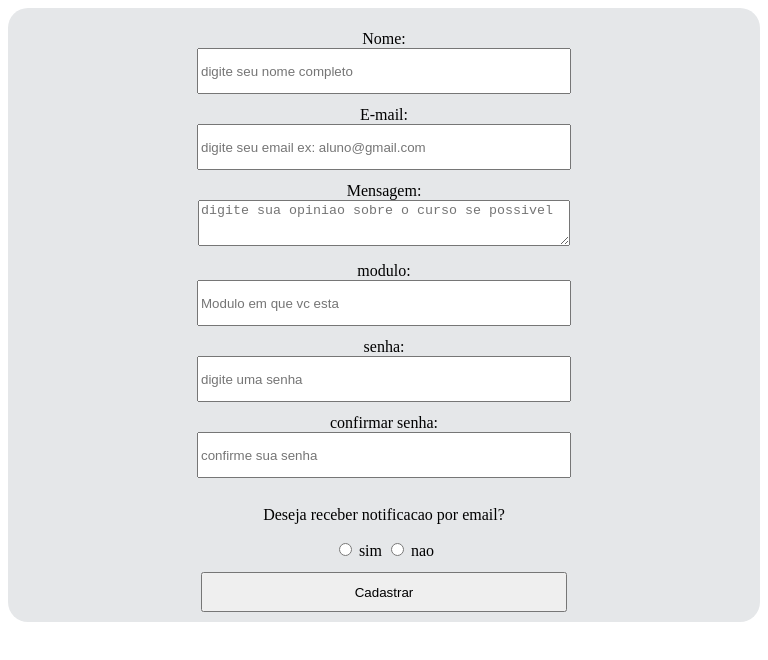
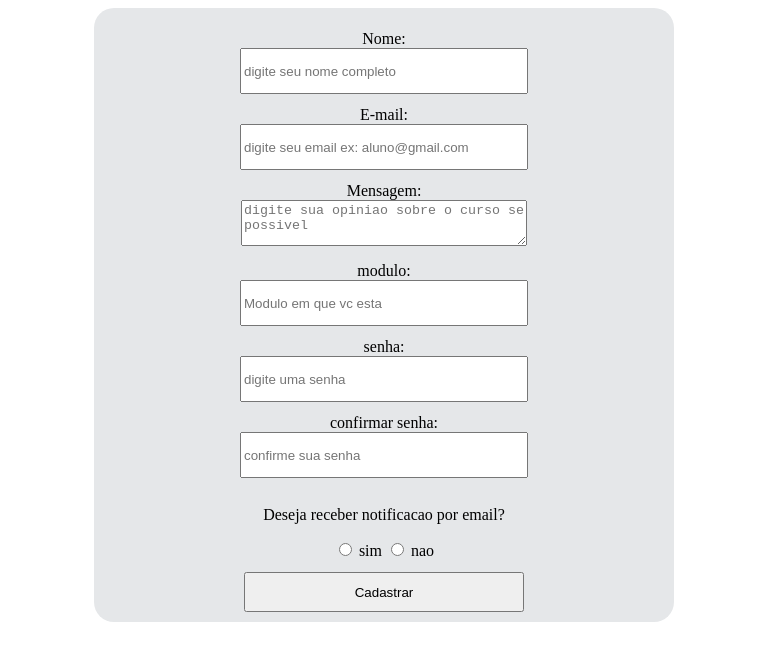
Before and after one commit to Enzo-prg/final_campo_cadastro-, a plain HTML site: page index.html in a window 768 px wide. Drawn offline with Linux system fonts and the light colour scheme.

Commit message:
ajuste mobile final

```diff
--- a/index.html
+++ b/index.html
@@ -6,19 +6,29 @@
         <meta name="viewport" content="width=device-width, initial-scale=1.0">
         <title>campo cadastro</title>
         <style>
-            .container {
+
+            @media screen and (min-width: 600px) {
+                .container {
                 text-align: center;
                 margin: auto;
+                width: 50%;
+                max-width: 560px;
+                padding: 10px;
+                background-color: #E5E7E9;
+                border-radius: 20px;
+
+            }
+            }
+            @media screen and (max-width: 900px) {
+                .container {
+                text-align: center;
+                margin: auto;
+                width: 90%;
 
                 padding: 10px;
                 background-color: #E5E7E9;
                 border-radius: 20px;
 
-            }
-            @media only screen and (min-width: 600px) {
-            .cotainer {
-                width: 50%;
-                max-width: 560px;
             }
             }
             .w-90 {
```
